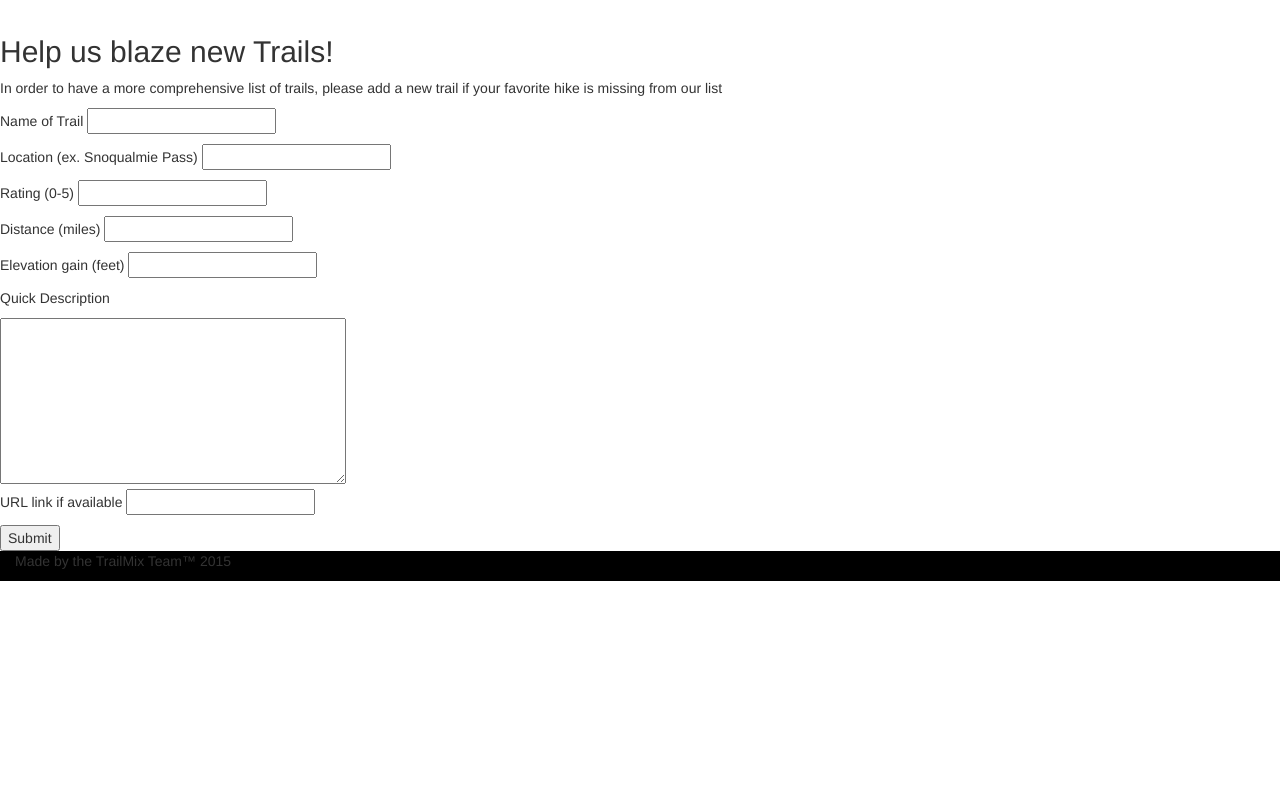
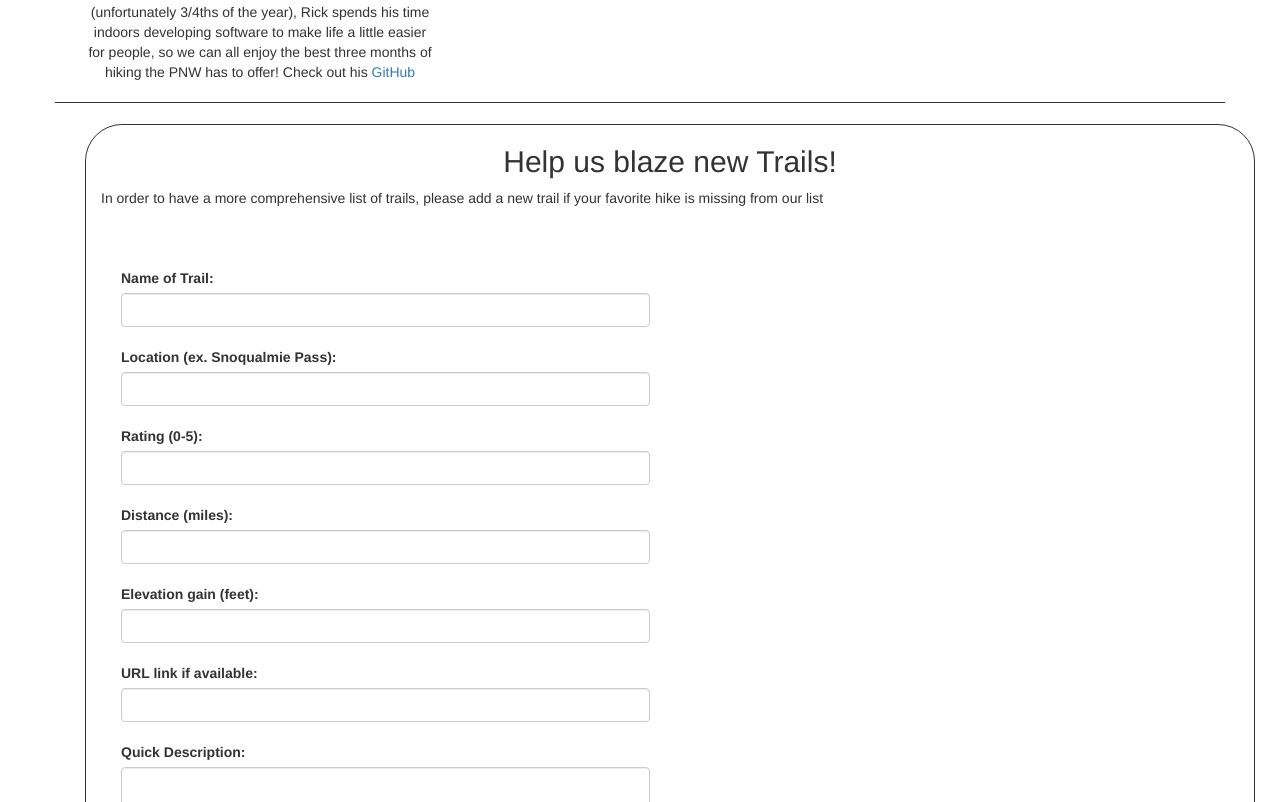
Before and after one commit to trailmixers/hiking-roulette, a plain HTML site: page index.html in a window 1280 px wide. Shown: the part 1998-2800 px from the top of the page. Before the commit the page ends 2579 px from the top, so only its background shows below. Drawn offline with nearby package versions, Linux system fonts and the light colour scheme; a script that the page names is missing.

Commit message:
style new form

```diff
--- a/css/styles.css
+++ b/css/styles.css
@@ -16,10 +16,16 @@ header .navbar-brand{
 .randomizer {
   margin-top: 50px;
 	padding-left: 20px;
+	padding-right: 20px;
   /*margin-left: 60px;*/
   margin-bottom: 20px;
+
 }
-
+.form-body{
+	margin-top: 4%;
+	border: solid 1px;
+	border-radius: 37px;
+}
 .highlight {
 	border: 2px solid #ff0000;
 }
@@ -54,3 +60,7 @@ footer{
 	height: 500px;
 	overflow: scroll;
 }
+
+.about-team{
+	border-bottom: solid 1px;
+}
--- a/index.html
+++ b/index.html
@@ -66,24 +66,9 @@
     <div class="main">
     <div class="page" id="services">
       <div class="content container">
-
-        <article class="service col-sm-6">
-          <h3>Our Goal</h3>
-            <p>Sometimes it's hard to decide which hike you want to go on. Let us make that easy for you.</p>
-            <ol>
-              <li> Pick the Location where you want to hike.</li>
-              <li> Choose the distance you want to hike (in miles).</li>
-              <li> Pick the elevation gain (in feet) you want your hike to have. Take into account the following:</li>
-                <ul>
-                  <li> A larger elevation gain generally means a more difficult trail</li>
-                  <li> Short distance + large elevation gain = more difficult "leg burner" hike</li>
-                  <li> Longer distance + large elevation gain = gradual uphill hike </li>
-                </ul>
-              <li> Press the "Take Me Hiking" button and let us find your next trail and get outdoors quicker!</li>
-            </ol>
-        </article>
-        <div class="col-sm-6">
+        <div class="col-sm-7">
           <section class="form-body">
+            <h1 style="text-align:center;">Trail mixer</h1>
             <form class="randomizer">
               <label>Location</label>
             <select class="form-control" class="select-location">
@@ -114,6 +99,23 @@
             </form>
           </section>
         </div><!-- form -->
+
+        <article class="service col-sm-5">
+          <h3 style="text-align:center;">Our Goal</h3>
+            <p>Sometimes it's hard to decide which hike you want to go on. Let us make that easy for you.</p>
+            <ol>
+              <li> Pick the Location where you want to hike.</li>
+              <li> Choose the distance you want to hike (in miles).</li>
+              <li> Pick the elevation gain (in feet) you want your hike to have. Take into account the following:</li>
+                <ul>
+                  <li> A larger elevation gain generally means a more difficult trail</li>
+                  <li> Short distance + large elevation gain = more difficult "leg burner" hike</li>
+                  <li> Longer distance + large elevation gain = gradual uphill hike </li>
+                </ul>
+              <li> Press the "Take Me Hiking" button and let us find your next trail and get outdoors quicker!</li>
+            </ol>
+        </article>
+
       </div><!--content container -->
     </div><!--page -->
     <article class="trailList"><h1>Trails!</h1></article>
@@ -123,10 +125,10 @@
 
 
   <article class="about-team container">
-    <h1>Our Mission</h1>
+    <h1 style="text-align:center;">Our Mission</h1>
     <p>It's 2015, the intersection between technology and the outdoors is getting busier and busier, and, incredibly, hikers of all skill levels are still faced with the difficult decision of deciding the right trail to take. Trail Mix aims to make your's life a little easier and get you outdoors quicker by sorting through libraries of hikes and randomly picking your ideal trail based on your input.</p>
 
-    <h2>The TrailMix Team</h2>
+    <h2 style="text-align:center;">The TrailMix Team</h2>
         <ul class="col-sm-4">
           <li><img class="profileImg" src="/img/rtprofile.png"><br/><h4>Rick Tesmond</h4>
             <p>As an avid hiker who recently moved out to the Northwest, Rick spends hours scouring the WTA for new trails to hike during the summertime. When it is raining (unfortunately 3/4ths of the year), Rick spends his time indoors developing software to make life a little easier for people, so we can all enjoy the best three months of hiking the PNW has to offer! Check out his <a href="https://github.com/tesmonrd" target="_blank">GitHub</a></p>
@@ -143,36 +145,42 @@
           </li>
         </ul>
 </article>
+<div class="container">
 
-    <div id="newHike container">
-      <h2>Help us blaze new Trails!</h2>
-      <p> In order to have a more comprehensive list of trails, please add a new trail if your favorite hike is missing from our list</p>
-      <form id='newHikeForm'>
-        <p>Name of Trail
-        <input type="text" id="newName" value ="">
-        </p>
-        <p>Location (ex. Snoqualmie Pass)
-        <input type="text" id="newLocation" value ="">
-        </p>
-        <p>Rating (0-5)
-        <input type="text" id="newRating" value ="">
-        </p>
-        <p>Distance (miles)
-        <input type="text" id="newDistance" value ="">
-        </p>
-        <p>Elevation gain (feet)
-        <input type="text" id="newElevation" value ="">
-        </p>
-        <p>Quick Description
-        </p>
-        <textarea id="newDescription" rows="8" cols="40"></textarea>
-        <p>URL link if available
-        <input type="text" id="newURL" value ="">
-        </p>
-        <input type="submit">
+<div class="col-sm-6">
+    <div id="newHike" class="container form-body">
+
+        <h2 style="text-align:center;">Help us blaze new Trails!</h2>
+        <p> In order to have a more comprehensive list of trails, please add a new trail if your favorite hike is missing from our list</p>
+
+      <form id='newHikeForm' class="col-sm-6 randomizer">
+        <label>Name of Trail:</label>
+        <input type="text" class="form-control" id="newName" value =""><br>
+
+        <label>Location (ex. Snoqualmie Pass):</label>
+        <input type="text" class="form-control" id="newLocation" value =""><br>
+
+        <label>Rating (0-5):</label>
+        <input type="text" class="form-control" id="newRating" value =""><br>
+
+        <label>Distance (miles):</label>
+        <input type="text" class="form-control" id="newDistance" value =""><br>
+
+        <label>Elevation gain (feet):</label>
+        <input type="text" class="form-control" id="newElevation" value =""><br>
+
+        <label>URL link if available:</label>
+        <input type="text" class="form-control" id="newURL" value =""><br>
+
+        <label>Quick Description:</label>
+        <textarea class="form-control" id="newDescription" rows="8" cols="40"></textarea><br>
+
+        <input class="btn btn-primary btn-lg btn-block" type="submit">
+
       </form>
     </div>
-
+</div>
+</div>
 
     <footer>
       <div class="container-fluid">
```
